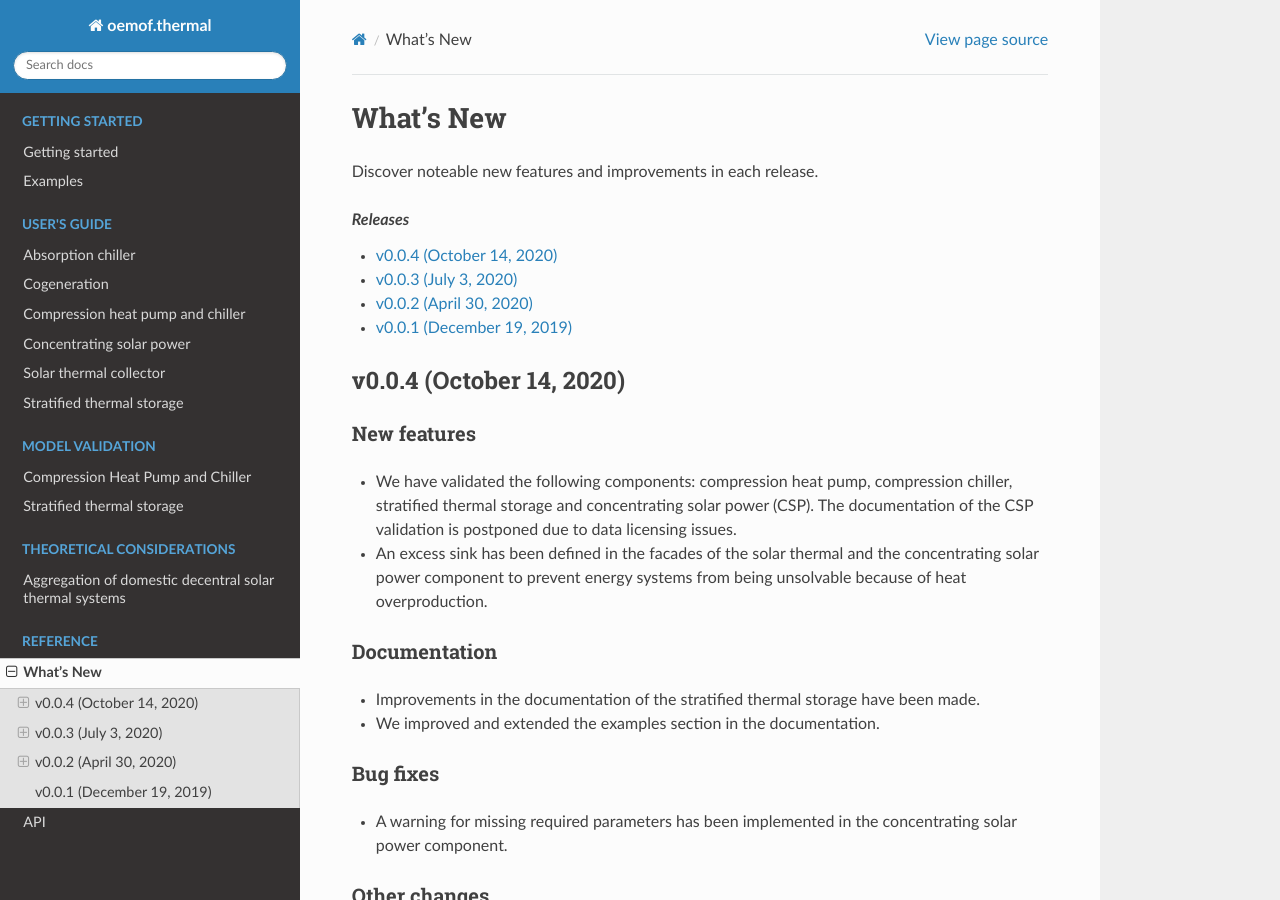
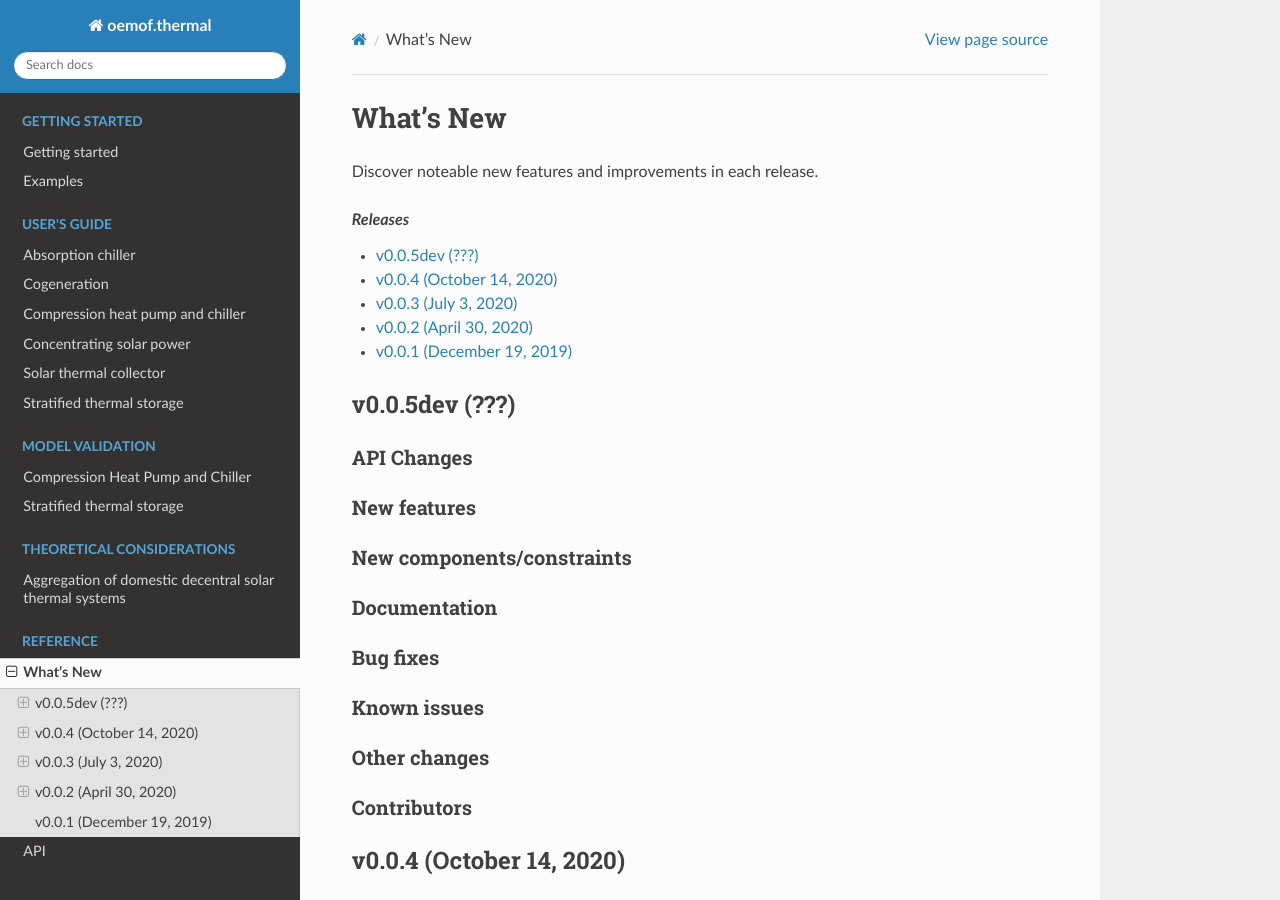
Before and after one commit to oemof/oemof-thermal, a Sphinx documentation site: the page built from docs/whats_new.rst, in a window 1280 px wide and 900 px high. Built offline with Sphinx 7.4.7 and the Read the Docs theme 2.0.0, drawn with Linux system fonts in a browser that asks for light colours; formulas are drawn with MathJax 3.

Commit message:
Prepare dev branch for further releases

```diff
--- a/docs/whats_new.rst
+++ b/docs/whats_new.rst
@@ -8,6 +8,7 @@
     :local:
     :backlinks: top
 
+.. include::  whats_new/v0-0-5dev.rst
 .. include::  whats_new/v0-0-4.rst
 .. include::  whats_new/v0-0-3.rst
 .. include::  whats_new/v0-0-2.rst
--- /dev/null
+++ b/docs/whats_new/v0-0-5dev.rst
@@ -0,0 +1,26 @@
+v0.0.5dev (???)
+=============
+
+API Changes
+-----------
+
+New features
+------------
+
+New components/constraints
+--------------------------
+
+Documentation
+-------------
+
+Bug fixes
+---------
+
+Known issues
+------------
+
+Other changes
+-------------
+
+Contributors
+------------
--- a/setup.py
+++ b/setup.py
@@ -10,7 +10,7 @@
 
 
 setup(name='oemof.thermal',
-      version='0.0.4',
+      version='0.0.5dev',
       author='oemof developer group',
       author_email='contact@oemof.org',
       description=(
```
Also changed, not shown: 2 other files.
